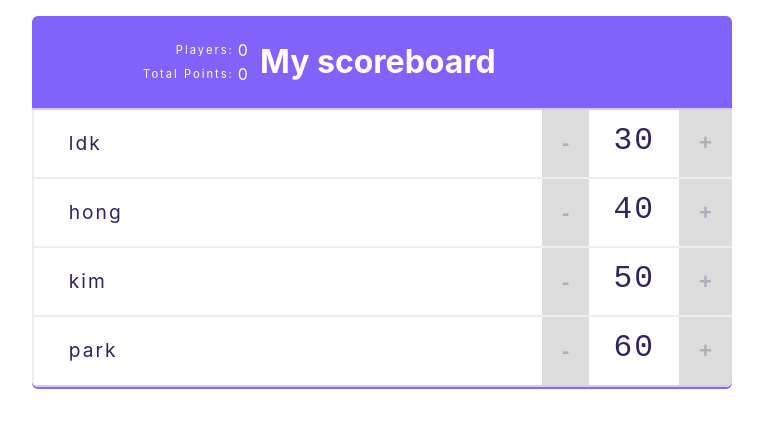
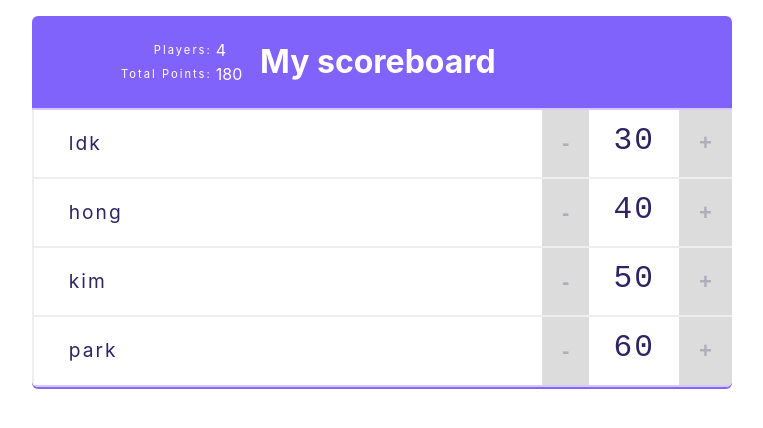
Before and after one commit to gdh8230/scoreboard1, a React (Create React App) app: page / in a window 1280 px wide. Shown: the top 428 px of the page, without its empty margins (258-1021 px from the left). Built offline with nearby package versions, Linux system fonts and the light colour scheme.

Commit message:
stats 로직 구현

```diff
--- a/src/App.js
+++ b/src/App.js
@@ -18,7 +18,7 @@ class App extends React.Component{
   render() {
     return (
       <div className="scoreboard">
-        <Header title="My scoreboard" totalPlayers={11}/>
+        <Header title="My scoreboard" totalPlayers={11} players={this.state.players}/>
         {
           this.state.players.map((player) => {
             return (
@@ -53,6 +53,8 @@ class App extends React.Component{
 			}
 		})
   }
+
+
 }
 
 export default App;
--- a/src/Header.js
+++ b/src/Header.js
@@ -6,7 +6,7 @@ export const Header = (props) => {
 	console.log(props);
 	return (
 		<header className="header">
-			<Stats/>
+			<Stats players={props.players}/>
 			<h1>{props.title}</h1>
 		</header>
 	);
--- a/src/Stats.js
+++ b/src/Stats.js
@@ -1,16 +1,20 @@
 import React from 'react';
 
 export const Stats = (props) => {
+	let totalPlayers = props.players.length;
+	let totalScores = 0;
+	props.players.forEach(player => totalScores += player.score)
+
 	return (
 		<table className="stats">
 			<tbody>
 			<tr>
 				<td>Players:</td>
-				<td>0</td>
+				<td>{totalPlayers}</td>
 			</tr>
 			<tr>
 				<td>Total Points:</td>
-				<td>0</td>
+				<td>{totalScores}</td>
 			</tr>
 			</tbody>
 		</table>
```
